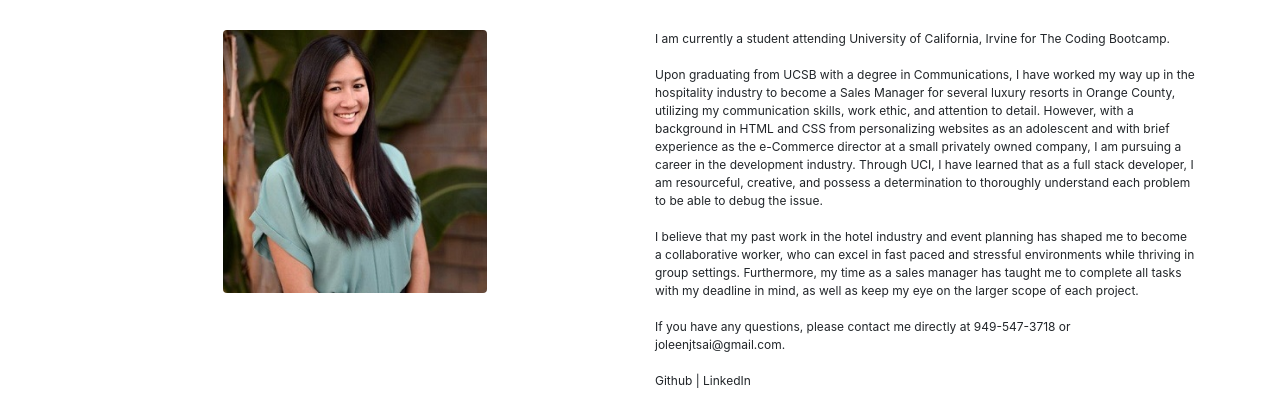
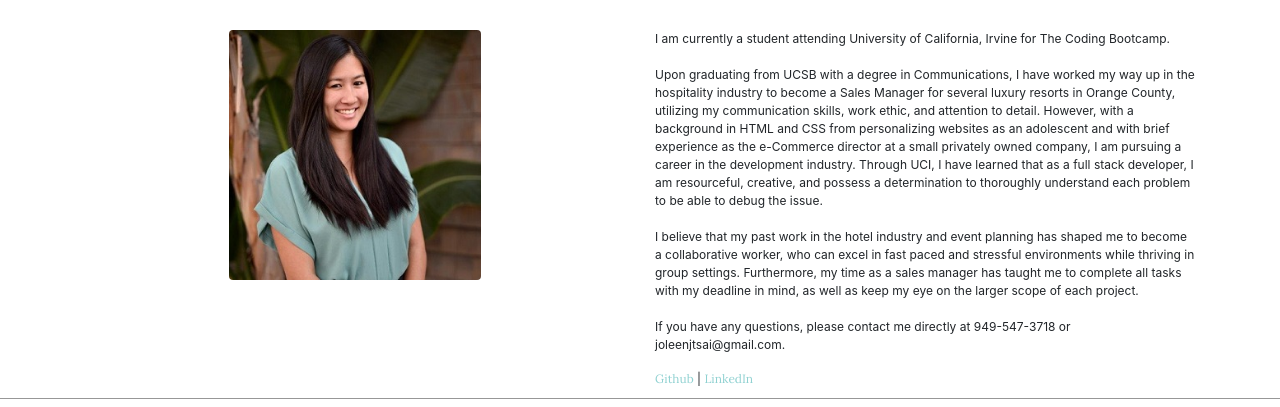
Before and after one commit to JoleenTsai/portfolio, a plain HTML site: page about.html in a window 1280 px wide. Shown: the part 285-692 px from the top of the page. Drawn offline with nearby package versions, Linux system fonts and the light colour scheme.

Commit message:
about me links

```diff
--- a/about.html
+++ b/about.html
@@ -67,9 +67,8 @@
         larger scope of each project.
         <br><br>
         If you have any questions, please contact me directly at 949-547-3718 or joleenjtsai@gmail.com.
-        <br><br>
-        Github | LinkedIn
-        </p>
+        <br></p>
+       <a href="https://github.com/JoleenTsai" target="_blank" class="aboutMeLinks">Github</a> | <a href="https://www.linkedin.com/in/joleen-tsai-0b5856124/" target="_blank" class="aboutMeLinks">LinkedIn </a>
       </div>
     </div>
   </div>
--- a/public/assets/css/style.css
+++ b/public/assets/css/style.css
@@ -39,6 +39,13 @@
     margin-bottom: 10px;
     font-size: 12px;
   }
+  .aboutMeLinks {
+    font-family: 'Lora', serif;
+    color: rgb(143, 209, 209);
+  }
+  .aboutMeLinks:hover {
+    color: rgb(141, 172, 230);
+  }
   /* font-family: 'Roboto Slab', serif;
 font-family: 'Lora', serif;
 font-family: 'Noto Sans TC', sans-serif; */
```
